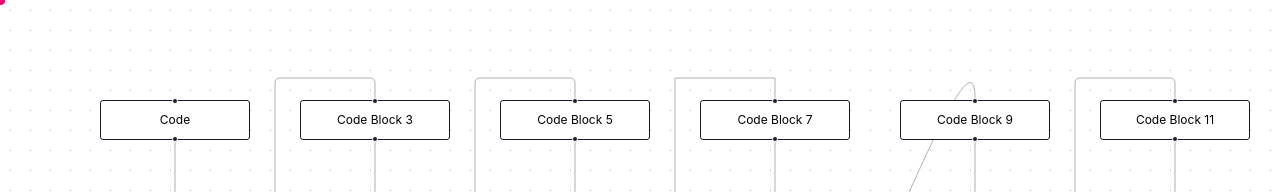
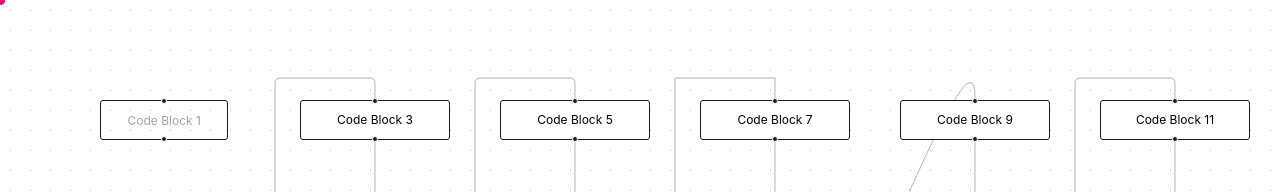
Before and after one commit to Naveed0601/Code-Nest, a React (Create React App) app in the folder frontend/: page /whiteboard in a window 1280 px wide. Shown: the top 192 px of the page. Built offline with nearby package versions, Linux system fonts and the light colour scheme.

Commit message:
bug fixes required: custom node not recugnized by edges, and custom node set to hidden by default

```diff
--- a/frontend/src/Data/Edges.json
+++ b/frontend/src/Data/Edges.json
@@ -1,10 +1,9 @@
 [
     {
       "id": "1-2",
-      "source": "1",
+      "source": "s1",
       "target": "2",
-      "label": "Parent Code",
-      "type": "animatedSvg"
+      "label": "Parent Code"
     },
     {
       "id": "2-3",
--- a/frontend/src/Data/TestCodeBlock.json
+++ b/frontend/src/Data/TestCodeBlock.json
@@ -1,7 +1,8 @@
 [
     {
       "id": "1",
-      "data": { "label": "Code" },
+      "type": "CodeNode",
+      "data": { "id": "1" },
       "position": { "x": 100, "y": 100 }
     },
     {
--- a/frontend/src/component/WhiteBoard.js
+++ b/frontend/src/component/WhiteBoard.js
@@ -10,6 +10,7 @@ import "@xyflow/react/dist/style.css";
 import TestBlock from "../Data/TestCodeBlock.json";
 import InitialEdges from "../Data/Edges.json";
 import { AnimatedSVGEdge } from "../animationMotion/CircleAnimation";
+import { CodeNode } from "../nodes/CodeNode";
 
 export const WhiteBoard = () => {
   const [nodes, setNodes] = useState(TestBlock);
@@ -24,10 +25,15 @@ export const WhiteBoard = () => {
     animatedSvg: AnimatedSVGEdge,
   };
 
+  const nodeTypes  = {
+    CodeNode : CodeNode,
+  };
+
   return (
     <div style={{ width: "100vw", height: "100vh" }}>
       <ReactFlow
         nodes={nodes}
+        nodeTypes={nodeTypes}
         edges={edges}
         edgeTypes={edgeTypes}
         onNodesChange={onNodesChange}
--- /dev/null
+++ b/frontend/src/nodes/CodeNode.js
@@ -0,0 +1,22 @@
+import { Handle, Position } from "@xyflow/react"
+import "./nodes.css"
+
+export const CodeNode = ({ id }) => {
+    return (
+        <div className="codeSpace">
+            <Handle
+                type="target"
+                position={Position.Top}
+                id={`t${id}`}
+                isConnectable={true}
+            />
+            <input type="text" id="code" placeholder="Code Block 1"/>
+            <Handle
+                type="source"
+                position={Position.Bottom}
+                id={`s${id}`}
+                isConnectable={true}
+            />
+        </div>
+    )
+}
--- /dev/null
+++ b/frontend/src/nodes/nodes.css
@@ -0,0 +1,19 @@
+.codeSpace {
+    width: 128.4px;
+    height: 40px;
+    padding: 10px;
+    border: 0.8px solid rgb(26, 25, 43);
+    border-radius: 3px;
+    position: absolute;
+    align-items: center;
+    visibility: visible; /* temporary fix, its being set to hidden by default, need to fix */
+}
+
+.codeSpace > input {
+    display: block;
+    width: 100%;
+    height: 100%;
+    outline: none;
+    text-align: center;
+    font-size: 12px;
+}
```
